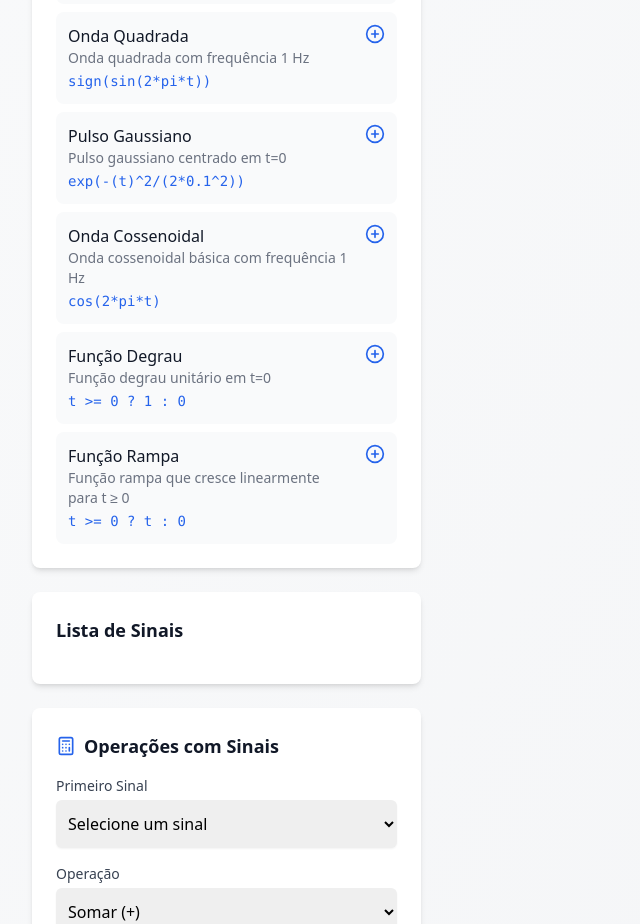
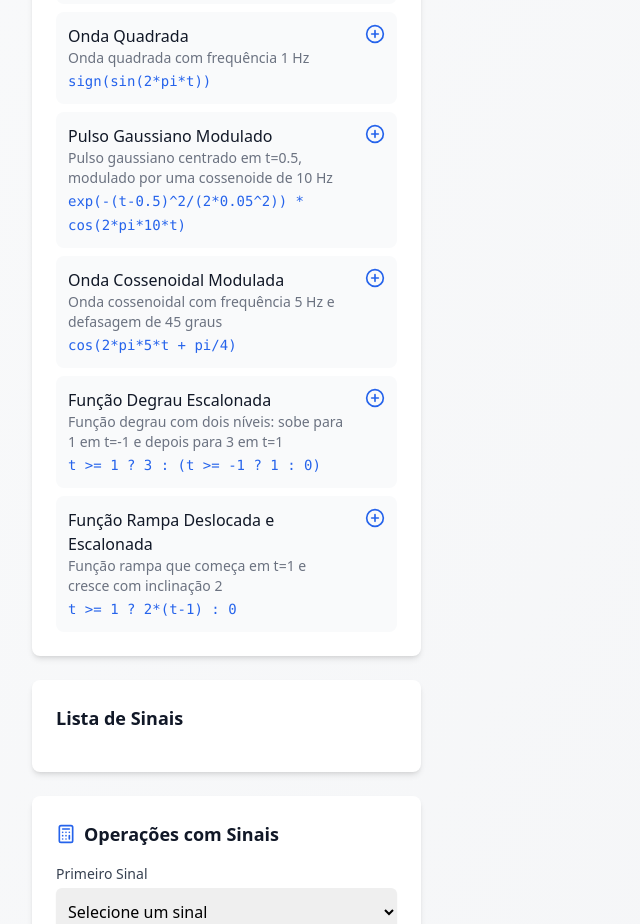
Before and after one commit to kallebsous/sinais-sistemas, a React (Vite) app: page / in a window 1280 px wide. Shown: the part 840-1764 px from the top of the page, without its empty margins (0-640 px from the left). Built offline with nearby package versions, Linux system fonts and the light colour scheme.

Commit message:
Mudança de exemplos (CI/CD)

```diff
--- a/src/components/SignalInput.tsx
+++ b/src/components/SignalInput.tsx
@@ -18,25 +18,29 @@ const exampleSignals = [
     description: 'Onda quadrada com frequência 1 Hz',
   },
   {
-    name: 'Pulso Gaussiano',
-    expression: 'exp(-(t)^2/(2*0.1^2))',
-    description: 'Pulso gaussiano centrado em t=0',
-  },
-  {
-    name: 'Onda Cossenoidal',
-    expression: 'cos(2*pi*t)',
-    description: 'Onda cossenoidal básica com frequência 1 Hz',
-  },
-  {
-    name: 'Função Degrau',
-    expression: 't >= 0 ? 1 : 0',
-    description: 'Função degrau unitário em t=0',
-  },
-  {
-    name: 'Função Rampa',
-    expression: 't >= 0 ? t : 0',
-    description: 'Função rampa que cresce linearmente para t ≥ 0',
-  },
+    name: 'Pulso Gaussiano Modulado',
+    expression: 'exp(-(t-0.5)^2/(2*0.05^2)) * cos(2*pi*10*t)',
+    description: 'Pulso gaussiano centrado em t=0.5, modulado por uma cossenoide de 10 Hz',
+  }
+,
+{
+  name: 'Onda Cossenoidal Modulada',
+  expression: 'cos(2*pi*5*t + pi/4)',
+  description: 'Onda cossenoidal com frequência 5 Hz e defasagem de 45 graus',
+}
+,
+{
+  name: 'Função Degrau Escalonada',
+  expression: 't >= 1 ? 3 : (t >= -1 ? 1 : 0)',
+  description: 'Função degrau com dois níveis: sobe para 1 em t=-1 e depois para 3 em t=1',
+}
+,
+{
+  name: 'Função Rampa Deslocada e Escalonada',
+  expression: 't >= 1 ? 2*(t-1) : 0',
+  description: 'Função rampa que começa em t=1 e cresce com inclinação 2',
+}
+
 ];
 
 export function SignalInput({ onAddSignal }: SignalInputProps) {
```
